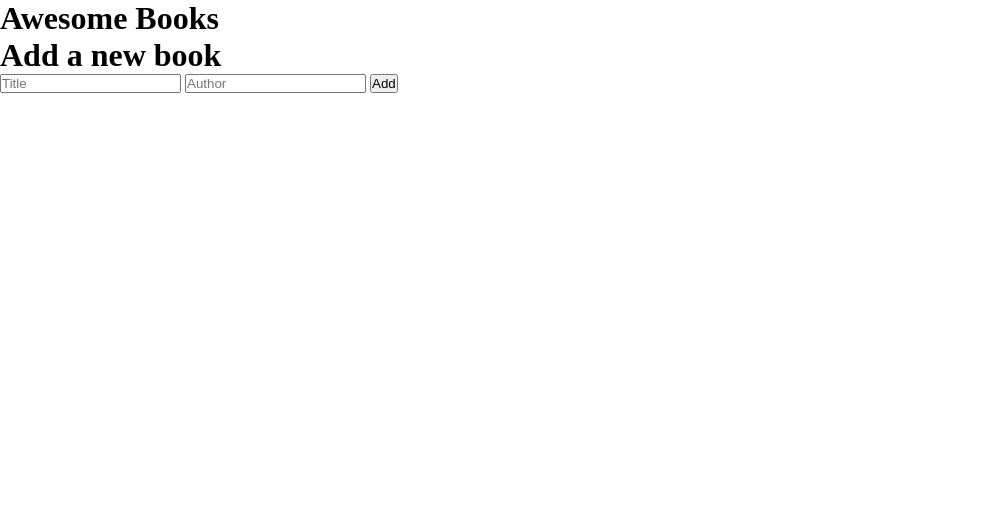
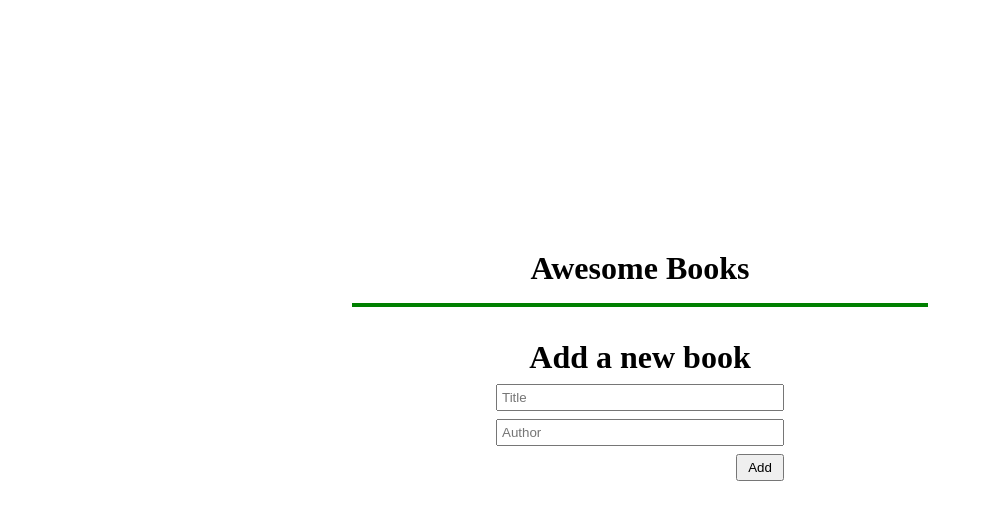
Before and after one commit to badger-99/Book-List, a website: page index.html in a window 1280 px wide. Shown: the whole page, without its empty margins (0-991 px from the left). Drawn offline with Linux system fonts and the light colour scheme.

Commit message:
Add basic styling

```diff
--- a/styles.css
+++ b/styles.css
@@ -3,3 +3,52 @@
   padding: 0;
   box-sizing: border-box;
 }
+
+main{
+  max-width: 36rem;
+  position: relative;
+  margin: 15.625rem auto 0;
+}
+
+#heading{
+  text-align: center;
+}
+
+#book-list{
+  border: 2px solid green;
+  margin: 1rem 0;
+}
+
+.book{
+  display: flex;
+  flex-direction: row;
+  justify-content: space-between;
+  padding: 0.25rem;
+}
+
+.book:nth-child(even){
+  background: rgb(206, 206, 206);
+}
+
+.remove{
+  padding: 0.25rem;
+}
+
+#book-input{
+  display: flex;
+  flex-direction: column;
+  gap: 0.5rem;
+  max-width: 50%;
+  margin: 2rem auto 0;
+  text-align: center;
+}
+
+input, #add{
+  padding: 0.25rem;
+}
+
+
+#add{
+  width: 3rem;
+  align-self: flex-end;
+}
```
